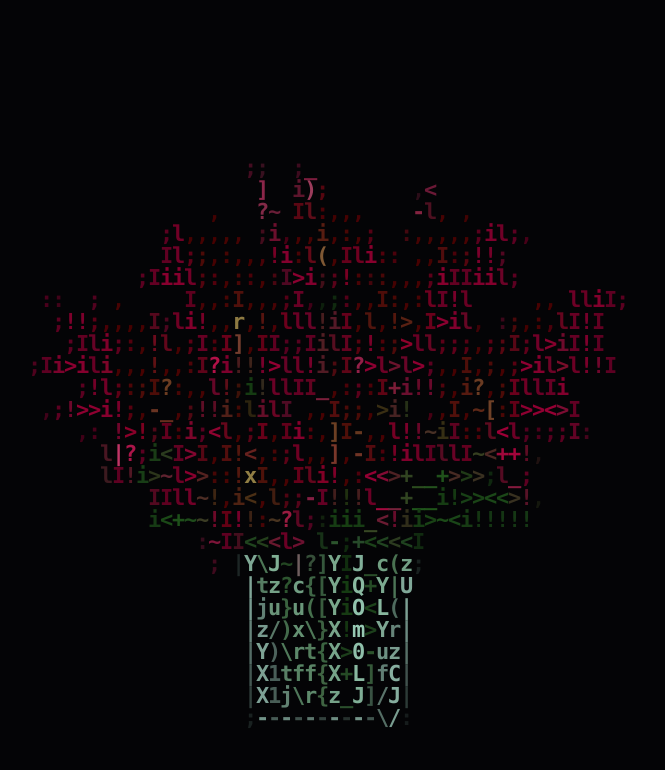
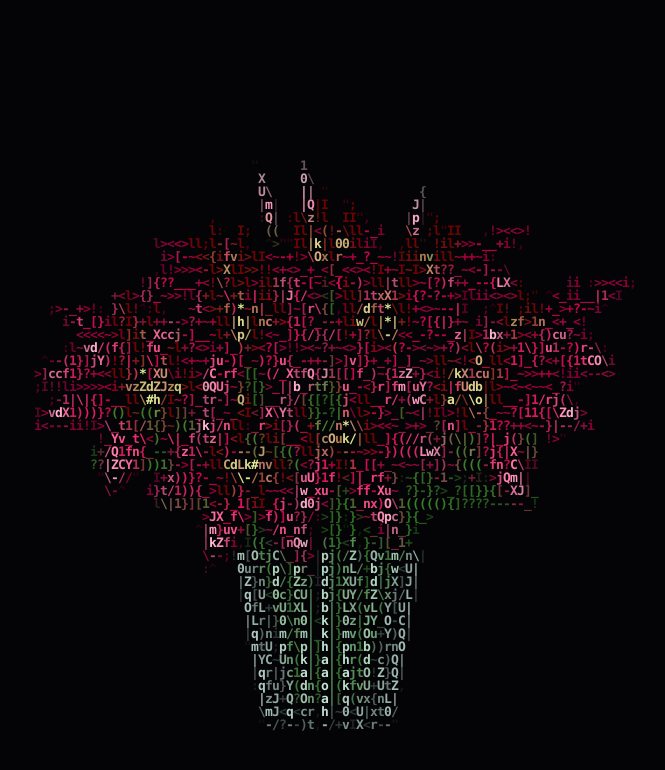
Before and after one commit to uldyn/prezentbukiet, a plain HTML site: page index.html in a window 1280 px wide. Shown: the whole page, without its empty margins (312-977 px from the left). Drawn offline with Linux system fonts and the light colour scheme; animation ran at ten frames a second.

Commit message:
Update index.html

```diff
--- a/index.html
+++ b/index.html
@@ -39,48 +39,53 @@
     const srcCanvas = document.createElement("canvas");
     const srcCtx = srcCanvas.getContext("2d", { willReadFrequently: true });
 
-    let angleY = 0.25;
+    let angleY = 0.2;
     let time = 0;
 
-    // Rozstawione tak, aby poszczególne kwiaty miały oddech i nie zlewały się w jedną plamę
+    // Układ kwiatów wzorowany na bukiecie lilii ze zdjęcia:
+    // rozłożyste kwiaty po bokach, w środku i u góry + pąki i liście nad wazonem
     const FLOWERS = [
-      { x: -72, y: 12,  z: 42,  rx: -0.22, ry: -0.58, rz: 0.24,  scale: 1.24, phase: 0.0 },
-      { x: 68,  y: 16,  z: 40,  rx: -0.25, ry: 0.58,  rz: -0.22, scale: 1.26, phase: 0.9 },
-      { x: -16, y: -4,  z: 56,  rx: -0.14, ry: -0.10, rz: 0.06,  scale: 1.18, phase: 1.7 },
-      { x: 24,  y: -18, z: 54,  rx: -0.10, ry: 0.24,  rz: -0.14, scale: 1.16, phase: 2.4 },
+      // Duże kwiaty z przodu i po bokach
+      { x: -68, y: 10,  z: 34,  rx: -0.25, ry: -0.45, rz: 0.22,  scale: 1.32, phase: 0.0 },
+      { x: 66,  y: 14,  z: 32,  rx: -0.25, ry: 0.45,  rz: -0.20, scale: 1.34, phase: 0.8 },
+      { x: -16, y: -6,  z: 46,  rx: -0.18, ry: -0.12, rz: 0.08,  scale: 1.26, phase: 1.6 },
+      { x: 22,  y: -18, z: 44,  rx: -0.15, ry: 0.22,  rz: -0.12, scale: 1.22, phase: 2.3 },
 
-      { x: -98, y: 38,  z: 6,   rx: -0.32, ry: -1.05, rz: 0.28,  scale: 1.16, phase: 3.1 },
-      { x: 96,  y: 40,  z: 4,   rx: -0.30, ry: 1.05,  rz: -0.26, scale: 1.16, phase: 3.8 },
-      { x: -34, y: 46,  z: 22,  rx: -0.38, ry: -0.26, rz: 0.12,  scale: 1.18, phase: 4.5 },
-      { x: 34,  y: 48,  z: 20,  rx: -0.40, ry: 0.28,  rz: -0.12, scale: 1.18, phase: 5.2 },
+      // Środkowa warstwa kwiatów
+      { x: -88, y: 34,  z: 4,   rx: -0.35, ry: -0.90, rz: 0.28,  scale: 1.24, phase: 3.0 },
+      { x: 86,  y: 36,  z: 2,   rx: -0.35, ry: 0.90,  rz: -0.26, scale: 1.24, phase: 3.7 },
+      { x: -30, y: 40,  z: 18,  rx: -0.42, ry: -0.25, rz: 0.12,  scale: 1.26, phase: 4.4 },
+      { x: 30,  y: 42,  z: 16,  rx: -0.42, ry: 0.25,  rz: -0.12, scale: 1.26, phase: 5.1 },
 
-      { x: -54, y: 76,  z: -10, rx: -0.52, ry: -0.62, rz: 0.20,  scale: 1.10, phase: 0.5 },
-      { x: 52,  y: 78,  z: -8,  rx: -0.50, ry: 0.62,  rz: -0.18, scale: 1.10, phase: 1.3 },
-      { x: 0,   y: 84,  z: -4,  rx: -0.62, ry: 0.05,  rz: 0.02,  scale: 1.12, phase: 2.1 },
+      // Górna część bukietu
+      { x: -48, y: 66,  z: -10, rx: -0.55, ry: -0.55, rz: 0.18,  scale: 1.18, phase: 0.4 },
+      { x: 48,  y: 68,  z: -8,  rx: -0.55, ry: 0.55,  rz: -0.18, scale: 1.18, phase: 1.2 },
+      { x: 0,   y: 74,  z: -4,  rx: -0.65, ry: 0.05,  rz: 0.02,  scale: 1.20, phase: 2.0 },
 
-      { x: -68, y: 26,  z: -42, rx: -0.25, ry: -2.25, rz: 0.18,  scale: 1.18, phase: 2.9 },
-      { x: 68,  y: 28,  z: -42, rx: -0.25, ry: 2.25,  rz: -0.18, scale: 1.18, phase: 3.6 },
-      { x: 0,   y: 40,  z: -52, rx: -0.35, ry: 3.14,  rz: 0.0,   scale: 1.20, phase: 4.3 },
-      { x: 0,   y: 8,   z: -48, rx: -0.18, ry: 3.14,  rz: 0.0,   scale: 1.16, phase: 5.0 }
+      // Pełny obrót 360° — kwiaty z tyłu
+      { x: -64, y: 24,  z: -36, rx: -0.28, ry: -2.20, rz: 0.18,  scale: 1.26, phase: 2.8 },
+      { x: 64,  y: 26,  z: -36, rx: -0.28, ry: 2.20,  rz: -0.18, scale: 1.26, phase: 3.5 },
+      { x: 0,   y: 38,  z: -46, rx: -0.38, ry: 3.14,  rz: 0.0,   scale: 1.28, phase: 4.2 },
+      { x: 0,   y: 8,   z: -42, rx: -0.20, ry: 3.14,  rz: 0.0,   scale: 1.22, phase: 4.9 }
     ];
 
     const BUDS = [
-      { x: 26,  y: 102, z: -8,  tipX: 32,  tipY: 124, tipZ: -6,  phase: 0.4 },
-      { x: -36, y: 94,  z: -14, tipX: -44, tipY: 114, tipZ: -12, phase: 1.8 },
-      { x: 6,   y: 100, z: 10,  tipX: 8,   tipY: 120, tipZ: 14,  phase: 3.2 }
+      { x: 24,  y: 92, z: -6,  tipX: 30,  tipY: 116, tipZ: -4,  phase: 0.4 },
+      { x: -32, y: 84, z: -12, tipX: -40, tipY: 106, tipZ: -10, phase: 1.8 },
+      { x: 6,   y: 90, z: 8,   tipX: 8,   tipY: 112, tipZ: 12,  phase: 3.2 }
     ];
 
-    const LEAVES = Array.from({ length: 16 }, (_, i) => {
-      const a = (i / 16) * Math.PI * 2;
-      const r = 24 + (i % 2) * 12;
+    const LEAVES = Array.from({ length: 18 }, (_, i) => {
+      const a = (i / 18) * Math.PI * 2;
+      const r = 22 + (i % 3) * 11;
       return {
         x: Math.cos(a) * r,
         y: -30 + (i % 3) * 14,
         z: Math.sin(a) * r,
         yaw: a,
-        len: 44 + (i % 2) * 12,
-        wid: 9 + (i % 2) * 2,
-        phase: i * 0.6
+        len: 48 + (i % 2) * 12,
+        wid: 10 + (i % 2) * 2,
+        phase: i * 0.55
       };
     });
 
@@ -170,20 +175,20 @@
 
       const charAspect = cellH / cellW;
       const cx = cols * 0.5;
-      const cy = rows * 0.56;
-      const scale = Math.min((cols / charAspect) / 285, rows / 255);
+      const cy = rows * 0.55;
+      const scale = Math.min((cols / charAspect) / 275, rows / 245);
       const items = [];
 
-      // Prążkowany wazon u dołu z wyraźnymi przerwami między żebrami
+      // Prążkowany wazon rozszerzający się lekko ku górze (jak na zdjęciu lilii)
       const vaseTopY = -44;
-      const vaseBotY = -114;
-      const radTop = 34;
-      const radBot = 28;
-      const ribs = 18;
+      const vaseBotY = -112;
+      const radTop = 36;
+      const radBot = 24;
+      const ribs = 22;
 
       for (let i = 0; i < ribs; i++) {
         const a1 = (i / ribs) * Math.PI * 2;
-        const a2 = ((i + 0.45) / ribs) * Math.PI * 2;
+        const a2 = ((i + 0.55) / ribs) * Math.PI * 2;
 
         const t1 = project3D(Math.cos(a1) * radTop, vaseTopY, Math.sin(a1) * radTop, angleY, cx, cy, scale, charAspect);
         const t2 = project3D(Math.cos(a2) * radTop, vaseTopY, Math.sin(a2) * radTop, angleY, cx, cy, scale, charAspect);
@@ -191,12 +196,22 @@
         const b1 = project3D(Math.cos(a1) * radBot, vaseBotY, Math.sin(a1) * radBot, angleY, cx, cy, scale, charAspect);
 
         const avgZ = (t1.z + t2.z + b1.z + b2.z) * 0.25;
+        if (avgZ >= 0) continue;
+
         items.push({
-          z: avgZ + (avgZ < 0 ? 6 : 36),
+          z: avgZ + 8,
           draw: () => {
-            if (avgZ >= 0) return; // Tylna ścianka nie zasłania przednich żeber
             const spec = Math.abs(Math.sin(a1 + angleY));
-            srcCtx.strokeStyle = `rgba(185, 225, 210, ${0.35 + spec * 0.55})`;
+            srcCtx.fillStyle = `rgba(140, 175, 162, ${0.22 + spec * 0.25})`;
+            srcCtx.beginPath();
+            srcCtx.moveTo(t1.x, t1.y);
+            srcCtx.lineTo(t2.x, t2.y);
+            srcCtx.lineTo(b2.x, b2.y);
+            srcCtx.lineTo(b1.x, b1.y);
+            srcCtx.closePath();
+            srcCtx.fill();
+
+            srcCtx.strokeStyle = `rgba(220, 245, 235, ${0.42 + spec * 0.48})`;
             srcCtx.lineWidth = Math.max(1.0, 1.3 * t1.p);
             srcCtx.beginPath();
             srcCtx.moveTo(t1.x, t1.y);
@@ -206,11 +221,11 @@
         });
       }
 
-      // Cienkie, ciemniejsze łodygi oddzielone od kwiatów i wazonu
+      // Łodygi
       FLOWERS.forEach((fl) => {
         const pTop = project3D(fl.x, fl.y - 4, fl.z, angleY, cx, cy, scale, charAspect);
-        const pMid = project3D(fl.x * 0.22, -26, fl.z * 0.22, angleY, cx, cy, scale, charAspect);
-        const pBot = project3D(fl.x * 0.14, -104, fl.z * 0.14, angleY, cx, cy, scale, charAspect);
+        const pMid = project3D(fl.x * 0.24, -26, fl.z * 0.24, angleY, cx, cy, scale, charAspect);
+        const pBot = project3D(fl.x * 0.14, -102, fl.z * 0.14, angleY, cx, cy, scale, charAspect);
 
         items.push({
           z: (pTop.z + pMid.z + pBot.z) / 3 + 16,
@@ -218,14 +233,14 @@
             srcCtx.beginPath();
             srcCtx.moveTo(pBot.x, pBot.y);
             srcCtx.quadraticCurveTo(pMid.x, pMid.y, pTop.x, pTop.y);
-            srcCtx.strokeStyle = "#1f3d1c";
-            srcCtx.lineWidth = Math.max(1.2, 2.0 * pMid.p);
+            srcCtx.strokeStyle = "#3a6b32";
+            srcCtx.lineWidth = Math.max(1.4, 2.2 * pMid.p);
             srcCtx.stroke();
           }
         });
       });
 
-      // Wyraźne, smukłe liście w chłodnej zieleni
+      // Zielone liście
       LEAVES.forEach((lf) => {
         const yaw = lf.yaw + Math.sin(time * 1.3 + lf.phase) * 0.03;
         const pBase = project3D(lf.x, lf.y, lf.z, angleY, cx, cy, scale, charAspect);
@@ -252,10 +267,10 @@
             srcCtx.quadraticCurveTo(pR.x, pR.y, pBase.x, pBase.y);
             srcCtx.closePath();
 
-            srcCtx.fillStyle = "#1a3619";
+            srcCtx.fillStyle = "#2d5926";
             srcCtx.fill();
-            srcCtx.strokeStyle = "#2d592a";
-            srcCtx.lineWidth = Math.max(0.9, 1.1 * pBase.p);
+            srcCtx.strokeStyle = "#48803c";
+            srcCtx.lineWidth = Math.max(1.0, 1.2 * pBase.p);
             srcCtx.stroke();
           }
         });
@@ -279,45 +294,41 @@
             srcCtx.closePath();
 
             const grad = srcCtx.createLinearGradient(pBase.x, pBase.y, pTip.x, pTip.y);
-            grad.addColorStop(0, "#4c6934");
-            grad.addColorStop(0.5, "#f2b8cb");
-            grad.addColorStop(1, "#ffe3ec");
+            grad.addColorStop(0, "#759946");
+            grad.addColorStop(0.45, "#f7a8c2");
+            grad.addColorStop(1, "#ffe8f0");
             srcCtx.fillStyle = grad;
             srcCtx.fill();
-
-            srcCtx.strokeStyle = "#8a2b4c";
-            srcCtx.lineWidth = Math.max(0.8, 1.0 * pBase.p);
-            srcCtx.stroke();
           }
         });
       });
 
-      // Kwiaty lilii: każdy płatek ma wyraźny kontrast i ciemniejszy kontur oddzielający go od sąsiadów
+      // Kwiaty lilii: jasne różowo-białe płatki dające gęstsze znaki ASCII i wyraźny kształt kwiatu
       FLOWERS.forEach((fl) => {
         const sway = Math.sin(time * 1.3 + fl.phase) * 0.025;
         const centerW = localToWorld(0, 0, 0, fl);
         const pCenter = project3D(centerW.x, centerW.y, centerW.z, angleY + sway, cx, cy, scale, charAspect);
 
         for (let p = 0; p < 6; p++) {
-          const theta = (p / 6) * Math.PI * 2 + (p % 2) * 0.06;
-          const len = p % 2 === 0 ? 31 : 28;
-          const wid = p % 2 === 0 ? 10.5 : 11.5;
+          const theta = (p / 6) * Math.PI * 2 + (p % 2) * 0.05;
+          const len = p % 2 === 0 ? 32 : 29;
+          const wid = p % 2 === 0 ? 11.5 : 12.5;
           const curl = -8.0;
 
           const cosT = Math.cos(theta);
           const sinT = Math.sin(theta);
 
-          const wBase = localToWorld(cosT * 3.0, sinT * 3.0, 1, fl);
+          const wBase = localToWorld(cosT * 2.5, sinT * 2.5, 1, fl);
           const wMidL = localToWorld(
             cosT * (len * 0.52) - sinT * wid,
             sinT * (len * 0.52) + cosT * wid,
-            4.0,
+            4.2,
             fl
           );
           const wMidR = localToWorld(
             cosT * (len * 0.52) + sinT * wid,
             sinT * (len * 0.52) - cosT * wid,
-            4.0,
+            4.2,
             fl
           );
           const wTip = localToWorld(cosT * len, sinT * len, curl, fl);
@@ -341,32 +352,29 @@
               srcCtx.closePath();
 
               const grad = srcCtx.createLinearGradient(pBase.x, pBase.y, pTip.x, pTip.y);
-              grad.addColorStop(0.0, "#9fb052");
-              grad.addColorStop(0.22, "#c9265e");
-              grad.addColorStop(0.65, "#f26c9a");
-              grad.addColorStop(0.92, "#ffd6e5");
-              grad.addColorStop(1.0, "#fff2f7");
+              grad.addColorStop(0.0, "#c8d474");
+              grad.addColorStop(0.20, "#e63e78");
+              grad.addColorStop(0.60, "#ff8eb4");
+              grad.addColorStop(0.88, "#ffe4ee");
+              grad.addColorStop(1.0, "#ffffff");
 
               srcCtx.fillStyle = grad;
               srcCtx.fill();
 
-              // Ciemnoróżowy kontur oddzielający każdy płatek od sąsiednich
-              srcCtx.strokeStyle = "#5c0d29";
-              srcCtx.lineWidth = Math.max(1.0, 1.3 * pBase.p);
+              srcCtx.strokeStyle = "#8a1640";
+              srcCtx.lineWidth = Math.max(0.9, 1.2 * pBase.p);
               srcCtx.stroke();
 
-              // Środkowa pręga płatka
               srcCtx.beginPath();
               srcCtx.moveTo(pBase.x, pBase.y);
               srcCtx.lineTo(pStripe.x, pStripe.y);
-              srcCtx.strokeStyle = "#8f123d";
-              srcCtx.lineWidth = Math.max(1.0, 1.5 * pBase.p);
+              srcCtx.strokeStyle = "#b81d53";
+              srcCtx.lineWidth = Math.max(1.0, 1.6 * pBase.p);
               srcCtx.stroke();
             }
           });
         }
 
-        // Pręciki z ciemnymi pylnikami
         for (let st = 0; st < 6; st++) {
           const a = (st / 6) * Math.PI * 2 + 0.3;
           const wAnther = localToWorld(Math.cos(a) * 10, Math.sin(a) * 10, 14, fl);
@@ -378,11 +386,11 @@
               srcCtx.beginPath();
               srcCtx.moveTo(pCenter.x, pCenter.y);
               srcCtx.lineTo(pAnther.x, pAnther.y);
-              srcCtx.strokeStyle = "#c7d485";
-              srcCtx.lineWidth = Math.max(0.9, 1.1 * pCenter.p);
+              srcCtx.strokeStyle = "#e6f0a8";
+              srcCtx.lineWidth = Math.max(1.0, 1.2 * pCenter.p);
               srcCtx.stroke();
 
-              srcCtx.fillStyle = "#471111";
+              srcCtx.fillStyle = "#6e1919";
               srcCtx.beginPath();
               srcCtx.ellipse(
                 pAnther.x,
@@ -409,10 +417,10 @@
       const vw = Math.max(300, window.innerWidth || document.documentElement.clientWidth || 800);
       const vh = Math.max(300, window.innerHeight || document.documentElement.clientHeight || 600);
 
-      // Umiarkowana liczba kolumn, aby znaki były czytelne i nie zlewały się w jednolitą masę
-      const targetCols = Math.min(105, Math.max(65, Math.floor(vw / 10)));
-      const cellW = Math.max(6, Math.floor(vw / targetCols));
-      const cellH = Math.max(10, Math.round(cellW / 0.55));
+      // Gęstsza siatka znaków dla lepszego kształtu płatków i detali
+      const targetCols = Math.min(165, Math.max(95, Math.floor(vw / 7)));
+      const cellW = Math.max(4, Math.floor(vw / targetCols));
+      const cellH = Math.max(7, Math.round(cellW / 0.55));
       const cols = Math.floor(vw / cellW);
       const rows = Math.floor(vh / cellH);
 
@@ -447,15 +455,14 @@
       asciiCtx.font = `bold ${cellH}px ui-monospace, SFMono-Regular, Menlo, Monaco, Consolas, monospace`;
       asciiCtx.textBaseline = "top";
 
-      // Wyraźniejsza detekcja krawędzi Sobela na konturach płatków i wazonu
-      const edgeThresh = 0.8 - 0.6 * 0.72;
+      const edgeThresh = 0.8 - 0.6 * 0.55;
       const rampLen = RAMP.length;
 
       for (let r = 0; r < rows; r++) {
         for (let c = 0; c < cols; c++) {
           const idx = r * cols + c;
           const l = lum[idx];
-          if (l < 0.08) continue;
+          if (l < 0.06) continue;
 
           let glyph = RAMP[Math.min(rampLen - 1, Math.round(l * (rampLen - 1)))];
 
```
